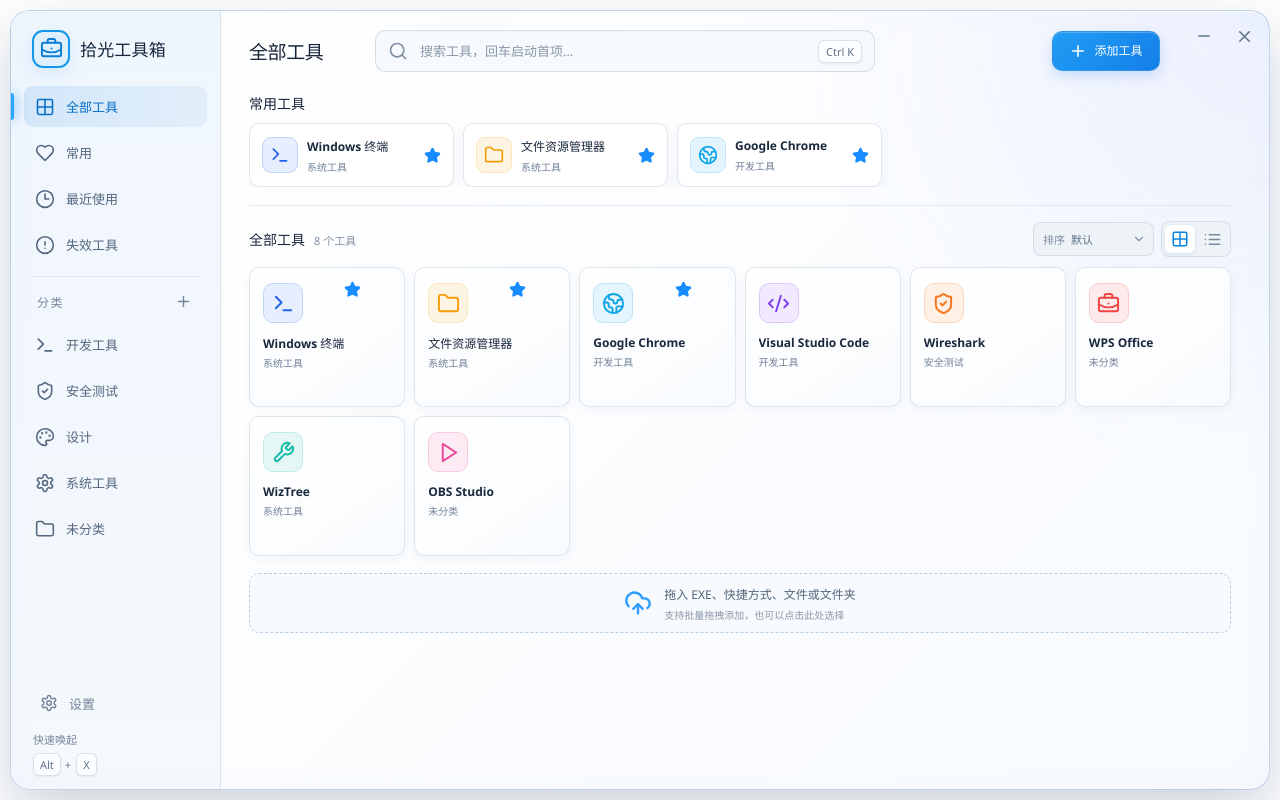
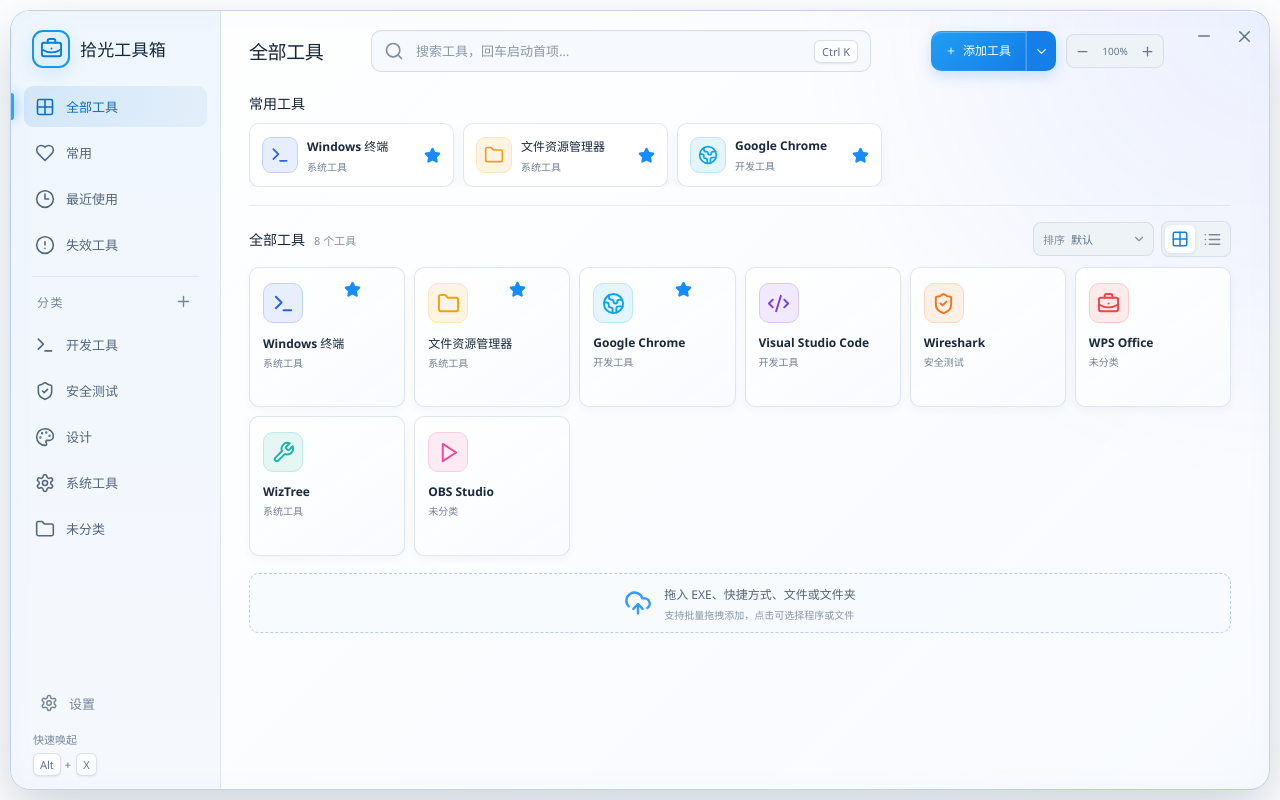
Before and after one commit to zhangnanydl/ShiguangToolbox, a React (Vite) app: page / in a window 1280 px wide. Built offline with nearby package versions, Linux system fonts and the light colour scheme.

Commit message:
fix: restore add flow and add interface zoom

```diff
--- a/electron/preload.cjs
+++ b/electron/preload.cjs
@@ -3,7 +3,7 @@
 contextBridge.exposeInMainWorld('toolbox', {
   loadState: () => ipcRenderer.invoke('state:load'),
   saveState: (state) => ipcRenderer.invoke('state:save', state),
-  pickTools: () => ipcRenderer.invoke('tools:pick'),
+  pickTools: (mode) => ipcRenderer.invoke('tools:pick', mode),
   inspectPaths: (paths) => ipcRenderer.invoke('tools:inspect', paths),
   refreshIcon: (path) => ipcRenderer.invoke('tools:refresh-icon', path),
   refreshIcons: (tools) => ipcRenderer.invoke('tools:refresh-icons', tools),
@@ -13,6 +13,7 @@
   getFilePath: (file) => webUtils.getPathForFile(file),
   minimize: () => ipcRenderer.send('window:minimize'),
   hide: () => ipcRenderer.send('window:hide'),
+  setZoomFactor: (factor) => ipcRenderer.invoke('window:set-zoom', factor),
   quit: () => ipcRenderer.send('app:quit'),
   setAutoLaunch: (enabled) => ipcRenderer.invoke('settings:auto-launch', enabled),
   getAutoLaunch: () => ipcRenderer.invoke('settings:get-auto-launch'),
--- a/src/App.jsx
+++ b/src/App.jsx
@@ -101,6 +101,36 @@
     <div className="window-controls">
       <button aria-label="最小化" onClick={() => api.minimize()}><Minus size={18} /></button>
       <button className="close" aria-label="隐藏窗口" onClick={() => api.hide()}><X size={19} /></button>
+    </div>
+  )
+}
+
+function AddToolsControl({ adding, onPick }) {
+  const [open, setOpen] = useState(false)
+  const ref = useRef(null)
+  useEffect(() => {
+    if (!open) return undefined
+    const close = (event) => { if (!ref.current?.contains(event.target)) setOpen(false) }
+    window.addEventListener('pointerdown', close)
+    return () => window.removeEventListener('pointerdown', close)
+  }, [open])
+  const pick = (mode) => { setOpen(false); onPick(mode) }
+  return (
+    <div className="add-control" ref={ref}>
+      <button className="add-button" disabled={adding} onClick={() => pick('files')}>{adding ? <span className="button-spinner" /> : <Plus size={18} />}<span>{adding ? '选择中' : '添加工具'}</span></button>
+      <button className="add-menu-button" disabled={adding} aria-label="更多添加方式" aria-expanded={open} onClick={() => setOpen((value) => !value)}><ChevronDown size={15} /></button>
+      {open ? <div className="add-menu" role="menu"><button onClick={() => pick('files')}><File size={17} /><span><b>选择程序或文件</b><small>支持 EXE、快捷方式及普通文件</small></span></button><button onClick={() => pick('folder')}><FolderOpen size={17} /><span><b>选择文件夹</b><small>将常用目录加入工具箱</small></span></button></div> : null}
+    </div>
+  )
+}
+
+function ZoomControl({ value, onChange }) {
+  const percent = Math.round(value * 100)
+  return (
+    <div className="zoom-control" aria-label="界面缩放">
+      <button aria-label="缩小界面" title="缩小（Ctrl+-）" disabled={value <= .8} onClick={() => onChange(value - .1)}><Minus size={15} /></button>
+      <button className="zoom-value" title="恢复 100%（Ctrl+0）" onClick={() => onChange(1)}>{percent}%</button>
+      <button aria-label="放大界面" title="放大（Ctrl++）" disabled={value >= 1.25} onClick={() => onChange(value + .1)}><Plus size={15} /></button>
     </div>
   )
 }
@@ -299,6 +329,7 @@
   const [toast, setToast] = useState('')
   const [autoLaunch, setAutoLaunch] = useState(false)
   const [adding, setAdding] = useState(false)
+  const [zoomFactor, setZoomFactor] = useState(1)
   const [invalidIds, setInvalidIds] = useState(() => new Set())
   const searchRef = useRef(null)
   const addingRef = useRef(false)
@@ -310,7 +341,10 @@
 
   useEffect(() => {
     Promise.all([api.loadState(), api.getAutoLaunch(), api.checkPaths()]).then(([loaded, startsAtLogin, invalid]) => {
+      const initialZoom = Number(loaded.settings?.zoomFactor) || 1
       setState(loaded)
+      setZoomFactor(initialZoom)
+      api.setZoomFactor(initialZoom)
       setAutoLaunch(startsAtLogin)
       setInvalidIds(new Set(invalid))
     })
@@ -379,12 +413,12 @@
     })
   }, [selection])
 
-  const chooseTools = useCallback(async () => {
+  const chooseTools = useCallback(async (mode = 'files') => {
     if (addingRef.current) return
     addingRef.current = true
     setAdding(true)
     try {
-      addInspectedTools(await api.pickTools())
+      addInspectedTools(await api.pickTools(mode))
     } catch {
       setToast('无法打开文件选择窗口，请稍后重试')
     } finally {
@@ -392,6 +426,13 @@
       setAdding(false)
     }
   }, [addInspectedTools])
+
+  const changeZoom = useCallback(async (requested) => {
+    const next = Math.round(Math.min(1.25, Math.max(.8, requested)) * 10) / 10
+    setZoomFactor(next)
+    setState((current) => ({ ...current, settings: { ...current.settings, zoomFactor: next } }))
+    try { await api.setZoomFactor(next) } catch { setToast('界面缩放设置失败') }
+  }, [])
 
   const handleDrop = useCallback(async (event) => {
     event.preventDefault()
@@ -508,11 +549,20 @@
         event.preventDefault()
         searchRef.current?.focus()
         searchRef.current?.select()
+      } else if (event.ctrlKey && ['-', '_'].includes(event.key)) {
+        event.preventDefault()
+        changeZoom(zoomFactor - .1)
+      } else if (event.ctrlKey && ['+', '='].includes(event.key)) {
+        event.preventDefault()
+        changeZoom(zoomFactor + .1)
+      } else if (event.ctrlKey && event.key === '0') {
+        event.preventDefault()
+        changeZoom(1)
       }
     }
     window.addEventListener('keydown', handleShortcut)
     return () => window.removeEventListener('keydown', handleShortcut)
-  }, [])
+  }, [changeZoom, zoomFactor])
 
   if (!state) return <div className="loading"><span /><p>正在整理你的工具箱…</p></div>
 
@@ -523,16 +573,17 @@
         <header className="topbar">
           <h1>{title}</h1>
           <label className="search-box"><Search size={20} /><input ref={searchRef} value={query} onChange={(event) => setQuery(event.target.value)} onKeyDown={(event) => { if (event.key === 'Enter' && visibleTools[0]) { event.preventDefault(); launch(visibleTools[0]) } else if (event.key === 'Escape') { setQuery('') } }} placeholder="搜索工具，回车启动首项…" /><kbd>Ctrl K</kbd>{query ? <button aria-label="清空搜索" onClick={() => setQuery('')}><X size={16} /></button> : null}</label>
-          <button className="add-button" disabled={adding} onClick={chooseTools}>{adding ? <span className="button-spinner" /> : <Plus size={18} />}<span>{adding ? '选择中' : '添加工具'}</span></button>
+          <AddToolsControl adding={adding} onPick={chooseTools} />
+          <ZoomControl value={zoomFactor} onChange={changeZoom} />
           <WindowControls />
         </header>
         <div className="content-scroll">
           {selection === 'all' && favorites.length ? <section className="favorites-section"><h2>常用工具</h2><div className="favorite-row">{favorites.map((tool) => <ToolCard key={tool.id} compact tool={tool} categoryName={categoryMap.get(tool.categoryId)} onLaunch={launch} />)}</div></section> : null}
           <section className="tools-section">
             <div className="section-heading"><div><h2>{selection === 'all' ? '全部工具' : title}</h2><span>{visibleTools.length} 个工具</span></div><div className="section-actions"><label className="sort-select"><span>排序</span><select value={sort} onChange={(event) => setSort(event.target.value)}><option value="default">默认</option><option value="added">最新添加</option><option value="name">名称</option><option value="frequent">最常使用</option><option value="recent">最近使用</option></select><ChevronDown size={14} /></label><div className="view-toggle"><button className={view === 'grid' ? 'active' : ''} aria-label="网格视图" onClick={() => setView('grid')}><Grid2X2 size={18} /></button><button className={view === 'list' ? 'active' : ''} aria-label="列表视图" onClick={() => setView('list')}><List size={19} /></button></div></div></div>
-            {visibleTools.length ? <div className={`tool-grid ${view === 'list' ? 'list-view' : ''}`}>{visibleTools.map((tool) => <ToolCard key={tool.id} tool={tool} categoryName={categoryMap.get(tool.categoryId) || '未分类'} invalid={invalidIds.has(tool.id)} canReorder={canReorderTools} onReorder={reorderTools} onLaunch={launch} onFavorite={toggleFavorite} onEdit={editTool} onDelete={deleteTool} onReveal={api.revealTool} />)}</div> : <EmptyState filtered={Boolean(deferredQuery)} onAdd={chooseTools} />}
+            {visibleTools.length ? <div className={`tool-grid ${view === 'list' ? 'list-view' : ''}`}>{visibleTools.map((tool) => <ToolCard key={tool.id} tool={tool} categoryName={categoryMap.get(tool.categoryId) || '未分类'} invalid={invalidIds.has(tool.id)} canReorder={canReorderTools} onReorder={reorderTools} onLaunch={launch} onFavorite={toggleFavorite} onEdit={editTool} onDelete={deleteTool} onReveal={api.revealTool} />)}</div> : <EmptyState filtered={Boolean(deferredQuery)} onAdd={() => chooseTools('files')} />}
           </section>
-          <button className="drop-zone" onClick={chooseTools}><UploadCloud size={28} /><span><b>拖入 EXE、快捷方式、文件或文件夹</b><small>支持批量拖拽添加，也可以点击此处选择</small></span></button>
+          <button className="drop-zone" onClick={() => chooseTools('files')}><UploadCloud size={28} /><span><b>拖入 EXE、快捷方式、文件或文件夹</b><small>支持批量拖拽添加，点击可选择程序或文件</small></span></button>
         </div>
       </section>
       {dragging ? <div className="drop-overlay"><div><UploadCloud size={44} /><h2>松开即可添加</h2><p>工具将保存到「{selection !== 'all' && !['favorites', 'recent', 'invalid'].includes(selection) ? categoryMap.get(selection) : '未分类'}」</p></div></div> : null}
--- a/src/bridge.js
+++ b/src/bridge.js
@@ -1,6 +1,6 @@
 const browserDefaults = {
   version: 3,
-  settings: { autoLaunch: true, hideAfterLaunch: false, launcherShortcut: 'Alt+X' },
+  settings: { autoLaunch: true, hideAfterLaunch: false, launcherShortcut: 'Alt+X', zoomFactor: 1 },
   categories: [
     { id: 'development', name: '开发工具', icon: 'terminal' },
     { id: 'security', name: '安全测试', icon: 'shield' },
@@ -42,7 +42,19 @@
     return stored ? { ...browserDefaults, ...stored, version: 3, settings: { ...browserDefaults.settings, ...(stored.settings || {}) } } : browserDefaults
   },
   saveState: async (state) => { localStorage.setItem('toolbox-preview', JSON.stringify(state)); return { ok: true, shortcutFailures: [] } },
-  pickTools: async () => [],
+  pickTools: async (mode = 'files') => [{
+    id: `preview-added-${Date.now()}`,
+    name: mode === 'folder' ? '示例文件夹' : '示例工具',
+    path: mode === 'folder' ? 'C:\\Tools\\Example' : 'C:\\Tools\\Example.exe',
+    type: mode === 'folder' ? 'folder' : 'exe',
+    icon: null,
+    iconPreset: mode === 'folder' ? 'folder' : 'utility',
+    categoryId: 'uncategorized',
+    favorite: false,
+    addedAt: Date.now(),
+    lastOpenedAt: 0,
+    openCount: 0,
+  }],
   inspectPaths: async () => [],
   refreshIcon: async () => ({ icon: null, iconResolvedFromTarget: false, resolvedTarget: '' }),
   refreshIcons: async () => ({}),
@@ -52,6 +64,7 @@
   getFilePath: () => '',
   minimize: () => {},
   hide: () => {},
+  setZoomFactor: async (factor) => Math.round(Math.min(1.25, Math.max(0.8, Number(factor) || 1)) * 10) / 10,
   quit: () => {},
   setAutoLaunch: async (enabled) => enabled,
   getAutoLaunch: async () => true,
--- a/src/styles.css
+++ b/src/styles.css
@@ -93,7 +93,7 @@
 .shortcut-hint i, .key-combo i { color: #5f7086; font-style: normal; }
 
 .workspace { display: flex; min-width: 0; min-height: 0; flex-direction: column; }
-.topbar { -webkit-app-region: drag; display: grid; grid-template-columns: minmax(112px, auto) minmax(210px, 1fr) auto 82px; align-items: center; gap: 14px; min-height: 78px; padding: 13px 13px 11px 28px; }
+.topbar { -webkit-app-region: drag; display: grid; grid-template-columns: minmax(112px, auto) minmax(190px, 1fr) auto auto 82px; align-items: center; gap: 10px; min-height: 78px; padding: 13px 13px 11px 28px; }
 .topbar h1 { margin: 0; font-size: 19px; font-weight: 650; letter-spacing: -.02em; white-space: nowrap; }
 .topbar button, .topbar input, .topbar label { -webkit-app-region: no-drag; }
 .search-box { display: flex; align-items: center; gap: 10px; max-width: 500px; height: 42px; padding: 0 12px; color: #708198; background: rgba(18, 31, 48, .77); border: 1px solid rgba(164, 195, 228, .17); border-radius: 10px; transition: 160ms ease; }
@@ -105,6 +105,22 @@
 .add-button:hover:not(:disabled) { filter: brightness(1.045); box-shadow: 0 7px 18px rgba(22, 126, 220, .26), inset 0 1px rgba(255,255,255,.25); transform: translateY(-1px); }
 .add-button:active:not(:disabled) { transform: translateY(0); }
 .add-button:disabled { cursor: wait; opacity: .72; }
+.add-control { position: relative; display: flex; -webkit-app-region: no-drag; }
+.add-control .add-button { width: 95px; border-radius: 10px 0 0 10px; }
+.add-menu-button { display: grid; place-items: center; width: 30px; height: 40px; color: white; background: #147fe8; border-left: 1px solid rgba(255,255,255,.24); border-radius: 0 10px 10px 0; box-shadow: 0 5px 14px rgba(22,126,220,.2); }
+.add-menu-button:hover:not(:disabled) { background: #0875dc; }
+.add-menu { position: absolute; z-index: 45; top: 47px; right: 0; width: 245px; padding: 6px; background: rgba(255,255,255,.99); border: 1px solid rgba(74,109,148,.2); border-radius: 11px; box-shadow: 0 16px 38px rgba(42,62,84,.22); }
+.add-menu > button { display: grid; grid-template-columns: 28px 1fr; align-items: center; gap: 8px; width: 100%; padding: 9px 10px; color: #53657a; text-align: left; background: transparent; border-radius: 8px; }
+.add-menu > button:hover { color: #0b73c5; background: rgba(29,105,184,.07); }
+.add-menu > button > svg { justify-self: center; }
+.add-menu span { display: grid; gap: 3px; }
+.add-menu b { color: #26384d; font-size: 11px; font-weight: 600; }
+.add-menu small { color: #8392a4; font-size: 9px; }
+.zoom-control { display: flex; align-items: center; height: 34px; padding: 2px; -webkit-app-region: no-drag; background: #eef3f8; border: 1px solid rgba(75,108,145,.15); border-radius: 8px; }
+.zoom-control button { display: grid; place-items: center; min-width: 27px; height: 28px; padding: 0 5px; color: #65778c; background: transparent; border-radius: 6px; font-size: 10px; }
+.zoom-control button:hover:not(:disabled) { color: #0879d3; background: white; }
+.zoom-control button:disabled { cursor: default; opacity: .35; }
+.zoom-control .zoom-value { min-width: 38px; font-variant-numeric: tabular-nums; }
 .button-spinner { width: 15px; height: 15px; border: 2px solid rgba(255,255,255,.4); border-top-color: #fff; border-radius: 50%; animation: spin .7s linear infinite; }
 .window-controls { align-self: start; display: flex; justify-content: flex-end; margin-top: -5px; margin-right: -8px; }
 .window-controls button { display: grid; place-items: center; width: 40px; height: 34px; color: #aebdd0; background: transparent; border-radius: 7px; }
@@ -224,7 +240,24 @@
 
 @media (max-width: 920px) {
   .app-shell { grid-template-columns: 176px 1fr; }.sidebar { padding-inline: 10px; }.brand { margin-left: 7px; font-size: 16px; }.brand-mark { width: 36px; height: 36px; }.nav-item.active::before { left: -10px; }
-  .topbar { grid-template-columns: minmax(190px, 1fr) 40px 80px; gap: 9px; padding-left: 18px; }.topbar h1 { display: none; }.add-button { width: 40px; height: 40px; padding: 0; font-size: 0; }.window-controls { grid-column: 3; grid-row: 1; }.content-scroll { padding-inline: 18px; }.tool-grid { grid-template-columns: repeat(auto-fill, minmax(132px, 1fr)); }
+  .topbar { grid-template-columns: minmax(160px, 1fr) 64px auto 80px; gap: 8px; padding-left: 18px; }.topbar h1 { display: none; }.add-control .add-button { width: 40px; height: 40px; padding: 0; font-size: 0; }.add-menu-button { width: 24px; }.window-controls { grid-column: 4; grid-row: 1; }.content-scroll { padding-inline: 18px; }.tool-grid { grid-template-columns: repeat(auto-fill, minmax(132px, 1fr)); }
+}
+
+@media (max-width: 700px) {
+  .app-shell { grid-template-columns: 148px 1fr; }
+  .sidebar { padding-inline: 7px; }
+  .brand { gap: 7px; margin-left: 5px; font-size: 14px; }
+  .brand-mark { width: 34px; height: 34px; }
+  .topbar { grid-template-columns: minmax(110px, 1fr) 54px 76px 72px; gap: 3px; padding: 10px 4px 8px 8px; }
+  .search-box { padding-inline: 9px; }
+  .search-box kbd { display: none; }
+  .add-control .add-button { width: 34px; }
+  .add-menu-button { width: 20px; }
+  .zoom-control button { min-width: 22px; padding-inline: 2px; }
+  .zoom-control .zoom-value { min-width: 30px; }
+  .window-controls { margin-right: 0; }
+  .window-controls button { width: 36px; }
+  .content-scroll { padding-inline: 12px; }
 }
 
 @media (max-height: 650px) {
```
Also changed, not shown: electron/main.cjs (+20 -4 lines).
